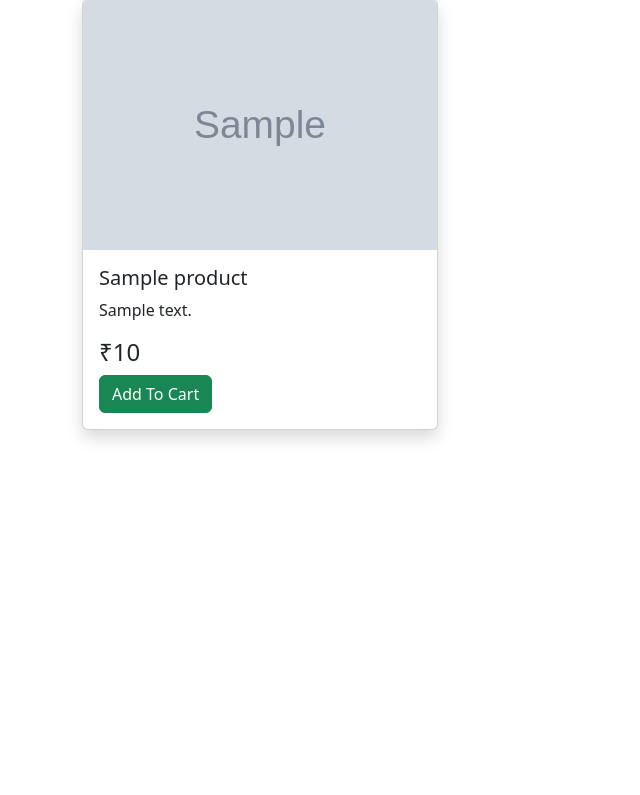
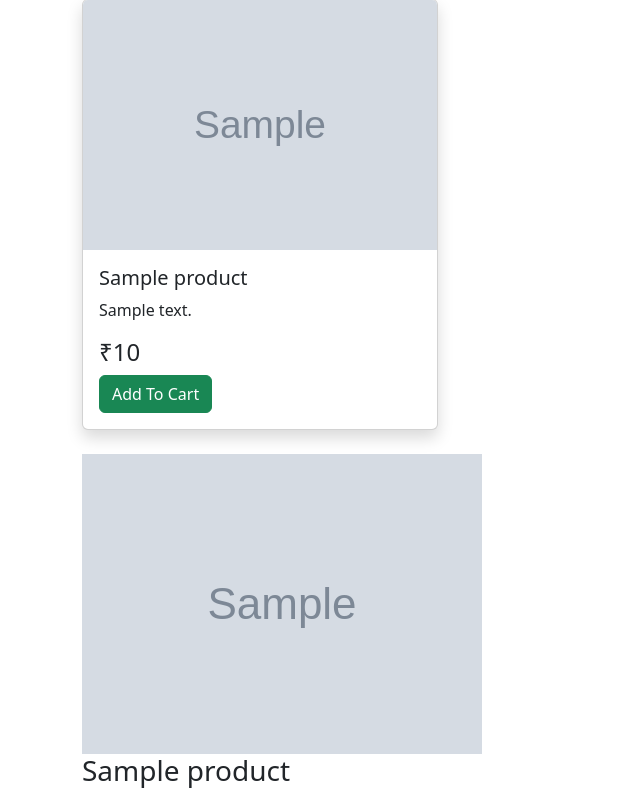
Before and after one commit to Sumitha123-456/Ecommerce, a Flask app: page / in a window 1280 px wide. Shown: the part 81-876 px from the top of the page, without its empty margins (0-640 px from the left). Before the commit the page ends 522 px from the top, so only its background shows below. Run offline with Flask 3, Linux system fonts and the light colour scheme; grey boxes marked "Sample" are stand-in pictures; a database or web service that is not in the repository returns one stand-in record (values such as "Sample title"); some libraries are stand-ins or nearby versions.

Commit message:
Updated dashboard UI

```diff
--- a/templates/dashboard.html
+++ b/templates/dashboard.html
@@ -74,7 +74,12 @@
         </div>
 
         {% endfor %}
-
+{% for product in products %}
+<div class="product-card">
+    <img src="{{ url_for('static', filename='uploads/' + product.image) }}">
+    <h3>{{ product.name }}</h3>
+</div>
+{% endfor %}
     </div>
 
 </div>
```
